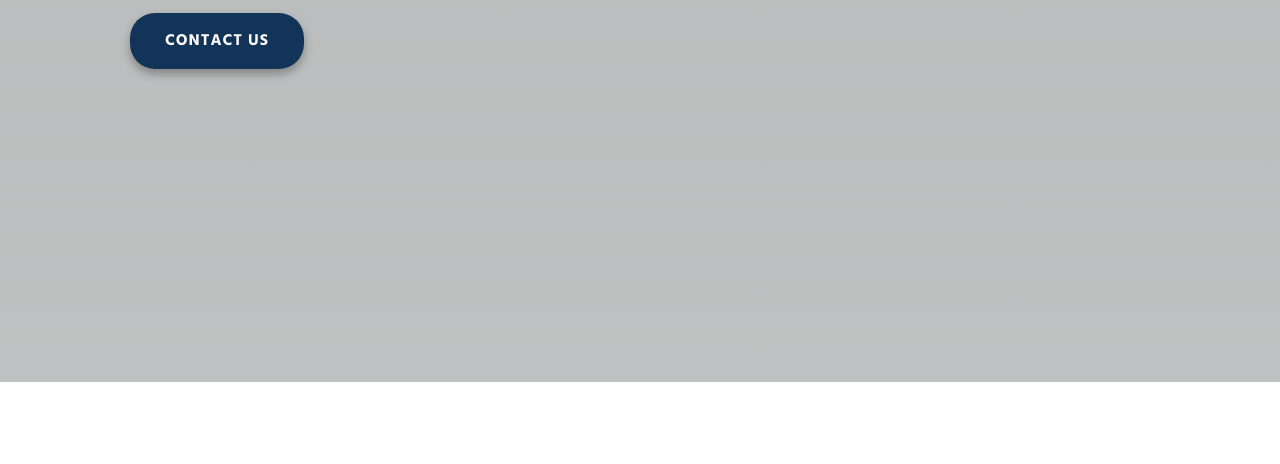
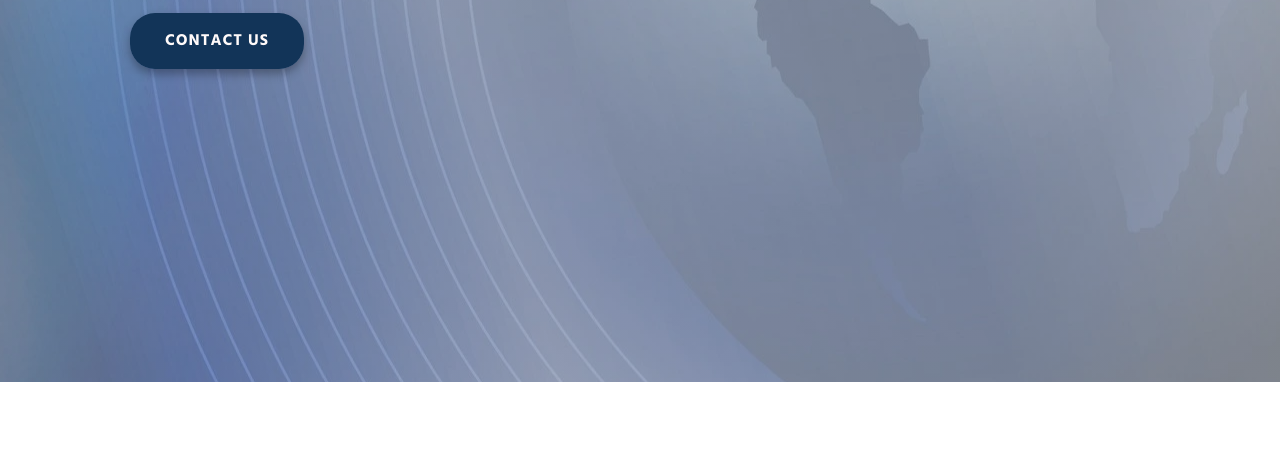
Before and after one commit to l-yusya/gomedglobal, a plain HTML site: page index.html in a window 1280 px wide. Shown: the part 601-1065 px from the top of the page. Drawn offline with nearby package versions, Linux system fonts and the light colour scheme.

Commit message:
Header fixed

```diff
--- a/css/index-header.css
+++ b/css/index-header.css
@@ -5,7 +5,7 @@ header .banner-bg {
 }
 
 header .banner-bg_origin {
-    background: linear-gradient(to bottom, rgba(72, 75, 76, 0.4), rgba(97, 101, 102, 0.4)), url(../img/globe5.jpg) no-repeat;
+    background: linear-gradient(to bottom, rgba(72, 75, 76, 0.4), rgba(97, 101, 102, 0.4)), url(../img/globe5.webp) no-repeat;
     padding: 0 24px;
     background-position: 85% 35.95%;
     background-attachment: scroll;
```
